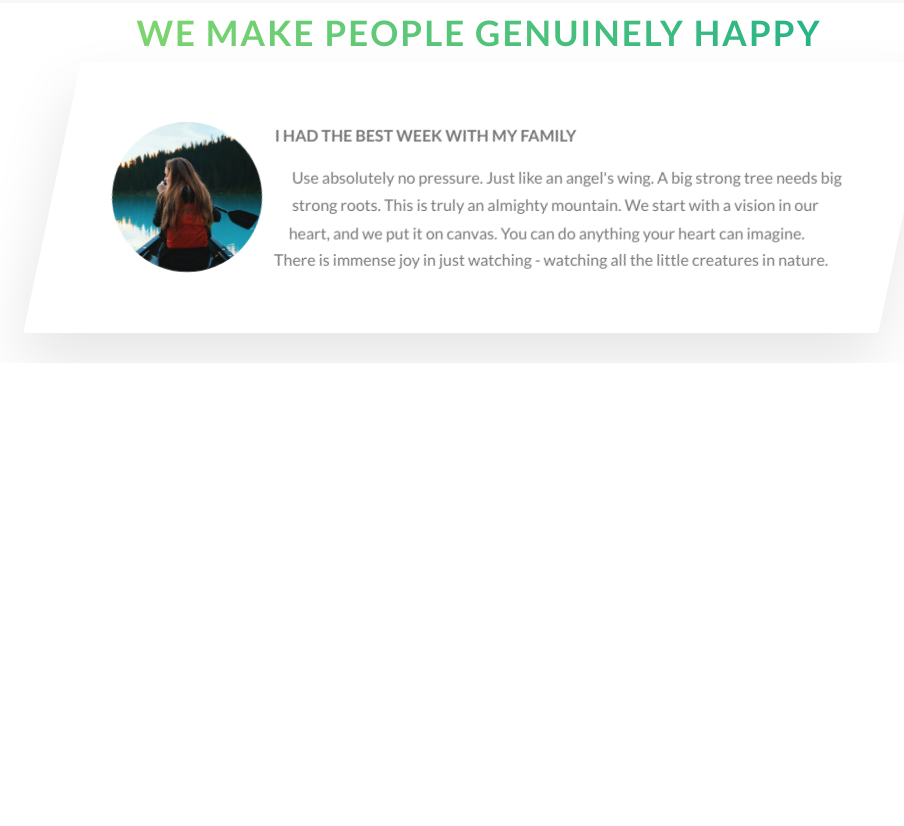
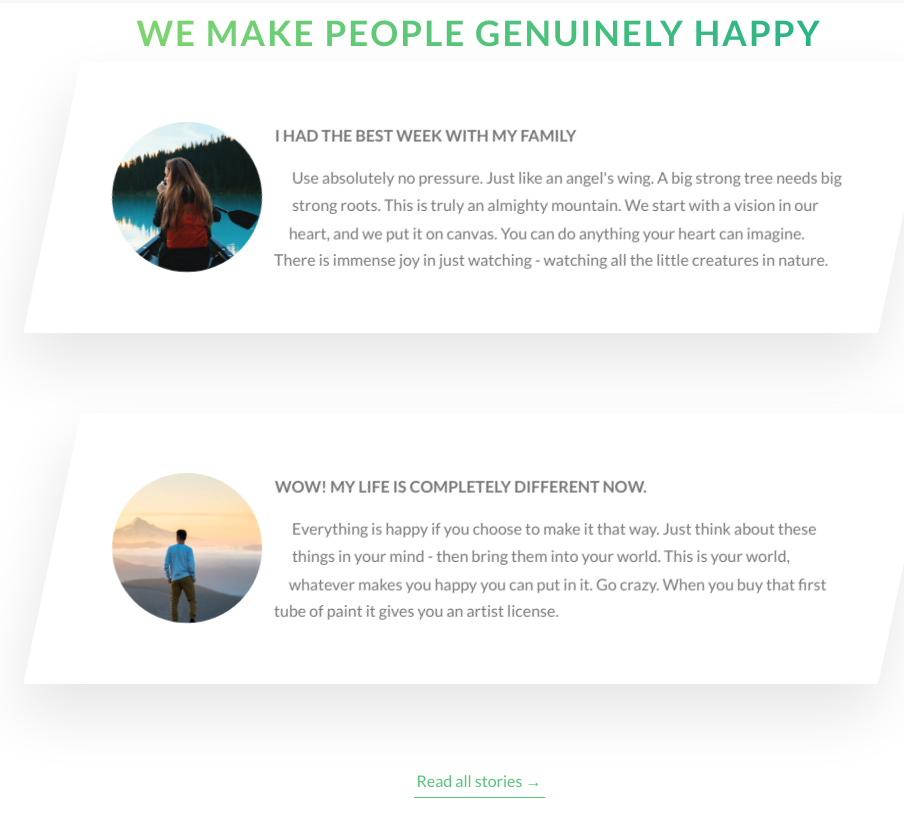
Before and after one commit to nickkquan/Natours, a website: page client/index.html in a window 1280 px wide. Shown: the part 3403-4229 px from the top of the page, without its empty margins (161-1065 px from the left). Before the commit the page ends 3766 px from the top, so only its background shows below. Drawn offline with Linux system fonts and the light colour scheme.

Commit message:
added second testominial and button

```diff
--- a/client/index.html
+++ b/client/index.html
@@ -248,6 +248,28 @@
                     </div>
                 </div>
             </div>
+
+            <div class="row">
+                <div class="story">
+                    <figure class="story__shape">
+                        <img src="img/nat-9.jpg" alt="person on a tour" class="story__img">
+                        <figcaption class="story__caption">
+                            Jason Bourne
+                        </figcaption>
+                    </figure>
+                    <div class="story__text">
+                        <h3 class="heading-tertiary u-margin-bottom-small">Wow! My life is completely different now.</h3>
+                        <p>
+                            Everything is happy if you choose to make it that way. Just think about these things in your mind - then bring them into
+                            your world. This is your world, whatever makes you happy you can put in it. Go crazy. When you
+                            buy that first tube of paint it gives you an artist license.
+                        </p>
+                    </div>
+                </div>
+            </div>
+            <div class="u-center-text u-margin-top-huge">
+                <a href="#" class="btn-text">Read all stories &rarr;</a>
+            </div>
         </section>
     </main>
     <!-- <section class="grid-test">
```
